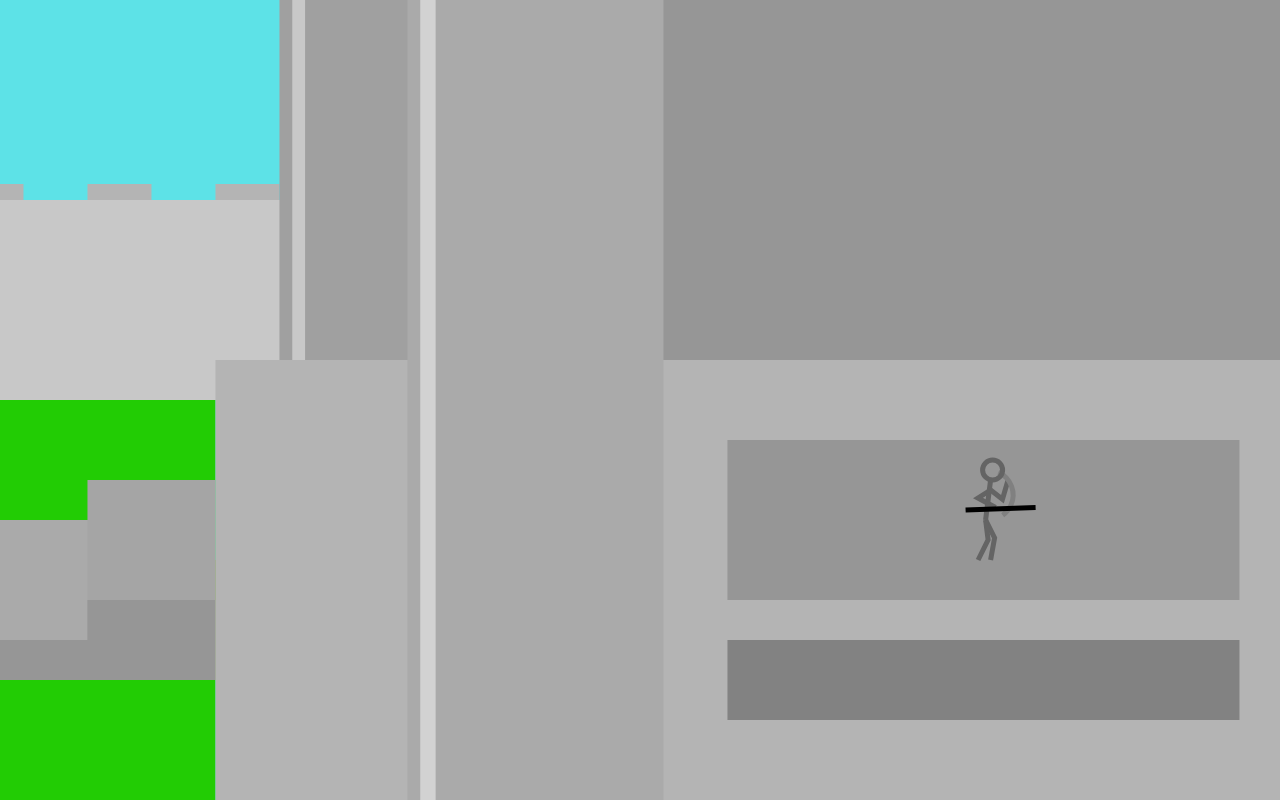
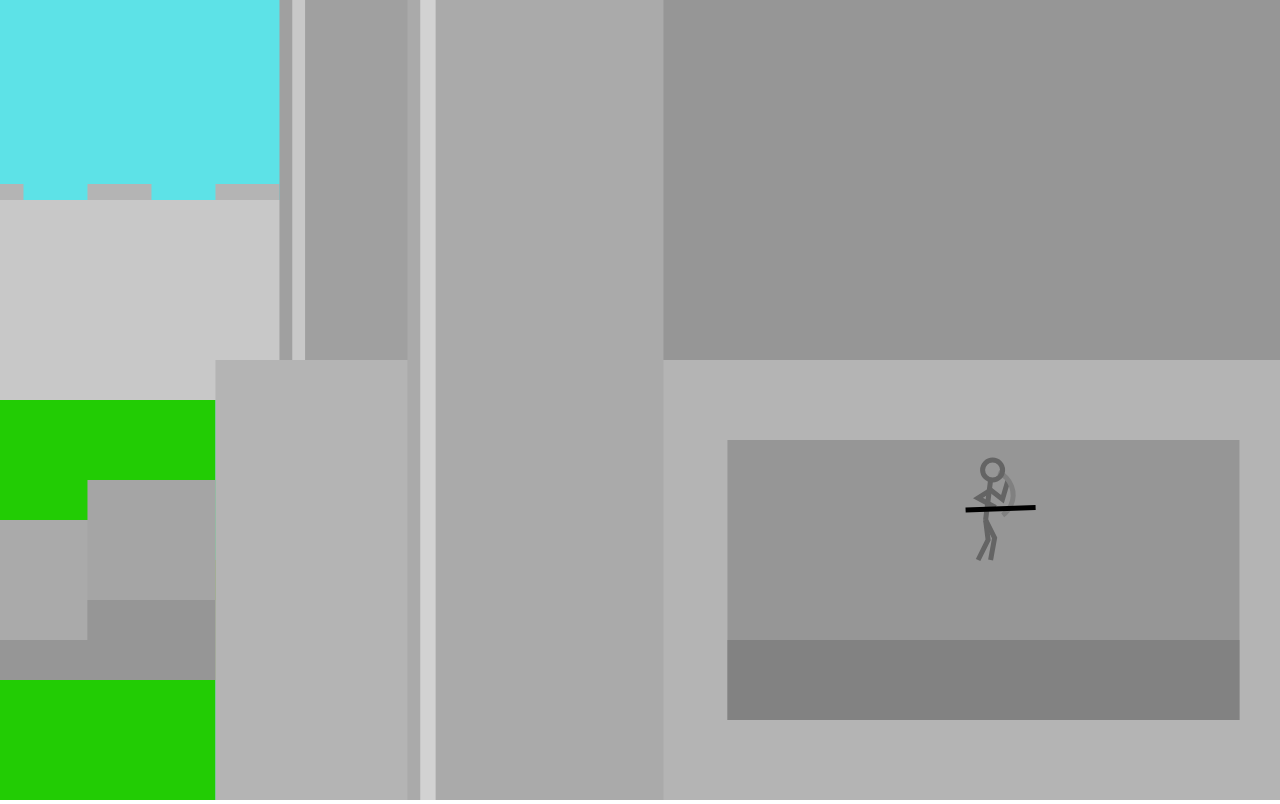
Before and after one commit to TCHUOI/rig, a plain HTML site: page index.html in a window 1280 px wide. Drawn offline with Linux system fonts and the light colour scheme.

Commit message:
Update index.html

```diff
--- a/index.html
+++ b/index.html
@@ -549,10 +549,10 @@ function troy(offset, day) {
   ctx.fillRect(offset + canvas.width * 1.15, 0, canvas.width * 0.2, canvas.height);
   ctx.fillStyle = "rgb(210, 210, 210)"
   ctx.fillRect(offset + canvas.width * 1.16, 0, canvas.width * 0.012, canvas.height);
+  ctx.fillStyle = "rgb(150, 150, 150)"
+  ctx.fillRect(offset + canvas.width * 1.4, canvas.height * 0.55, canvas.width * 0.4, canvas.height * 0.35);
   ctx.fillStyle = "rgb(130, 130, 130)"
   ctx.fillRect(offset + canvas.width * 1.4, canvas.height * 0.8, canvas.width * 0.4, canvas.height * 0.1);
-  ctx.fillStyle = "rgb(150, 150, 150)"
-  ctx.fillRect(offset + canvas.width * 1.4, canvas.height * 0.55, canvas.width * 0.4, canvas.height * 0.2);
 
   ctx.fillStyle = "rgb(0, 0, 0, " + day + ")"
   ctx.fillRect(offset + canvas.width * 1.3, canvas.height * 0.01, canvas.width * 1, canvas.height);
```
